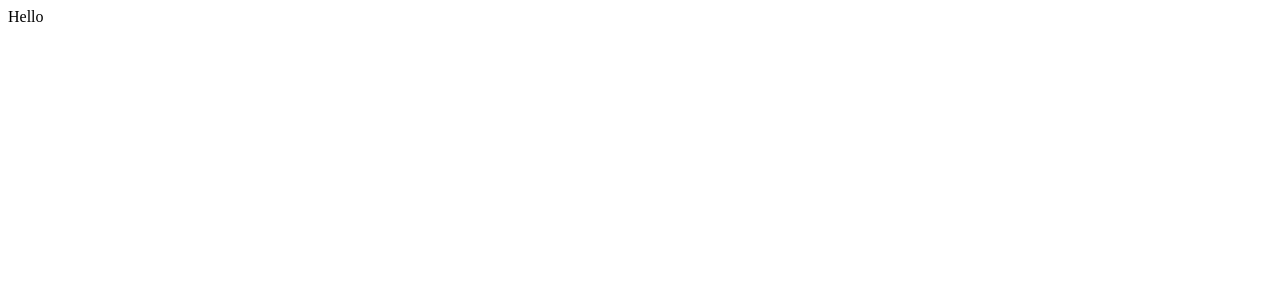
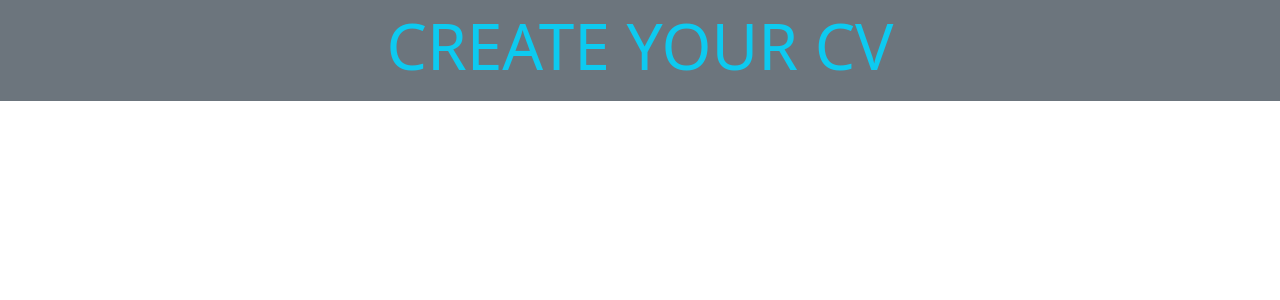
Before and after one commit to savawebdev/odin-cv-project, a React (Create React App) app: page / in a window 1280 px wide. Shown: the top 300 px of the page. Built offline with nearby package versions, Linux system fonts and the light colour scheme.

Commit message:
Added header

```diff
--- a/public/index.html
+++ b/public/index.html
@@ -8,6 +8,12 @@
     <meta
       name="description"
       content="Web site created using create-react-app"
+    />
+    <link
+      href="https://cdn.jsdelivr.net/npm/bootstrap@5.1.3/dist/css/bootstrap.min.css"
+      rel="stylesheet"
+      integrity="sha384-1BmE4kWBq78iYhFldvKuhfTAU6auU8tT94WrHftjDbrCEXSU1oBoqyl2QvZ6jIW3"
+      crossorigin="anonymous"
     />
 
     <!--
--- a/src/App.js
+++ b/src/App.js
@@ -1,8 +1,13 @@
 import { Component } from "react";
+import Header from "./components/Header/Header";
 
 class App extends Component {
   render() {
-    return <div>Hello</div>;
+    return (
+      <div>
+        <Header />
+      </div>
+    );
   }
 }
 
--- /dev/null
+++ b/src/components/Header/Header.js
@@ -0,0 +1,15 @@
+import { Component } from "react";
+
+class Header extends Component {
+  render() {
+    return (
+      <header className="bg-secondary py-2">
+        <h1 className="text-info display-3 text-center text-uppercase">
+          Create Your CV
+        </h1>
+      </header>
+    );
+  }
+}
+
+export default Header;
```
Also changed, not shown: 1 other file (tests, documents, lock files or other folders).
